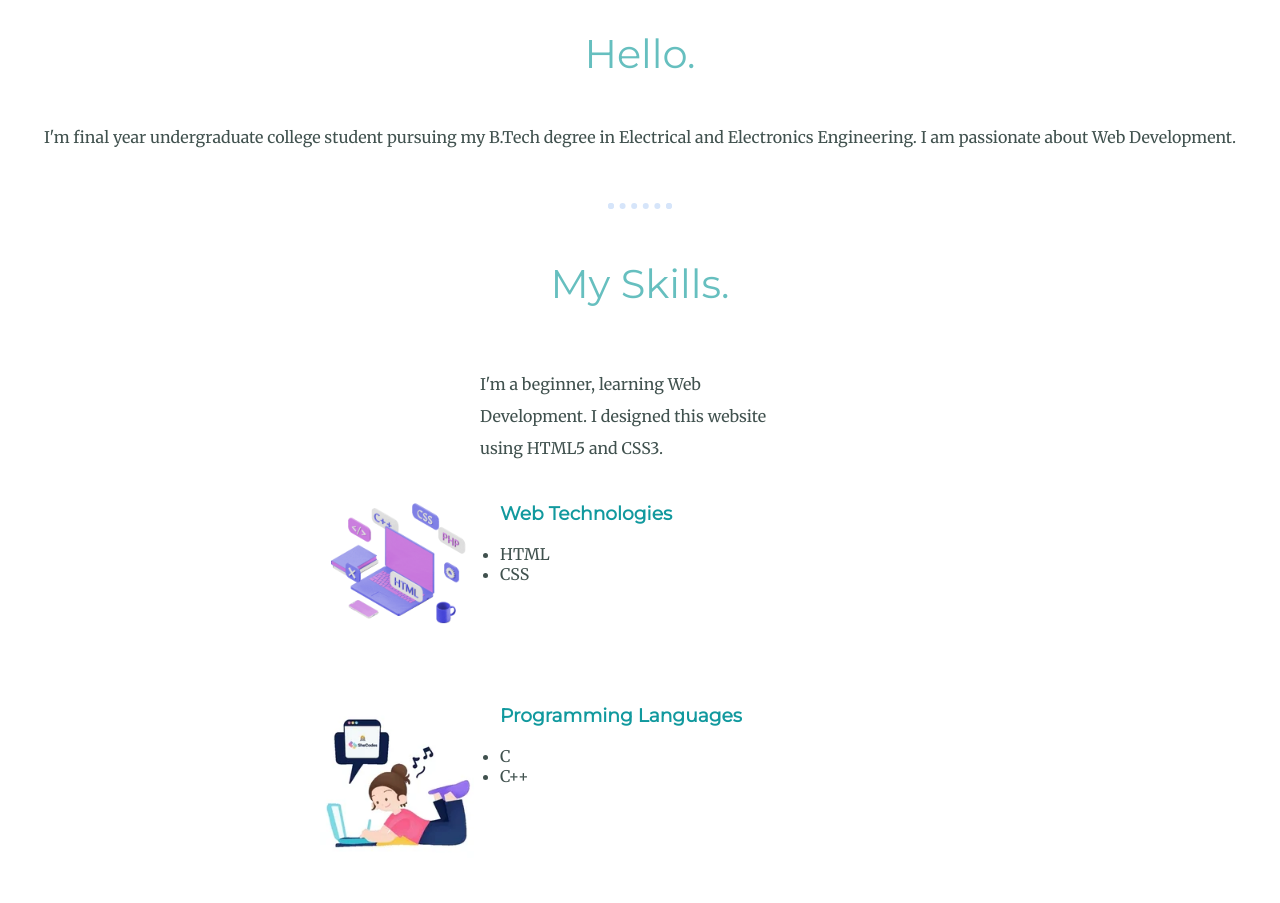
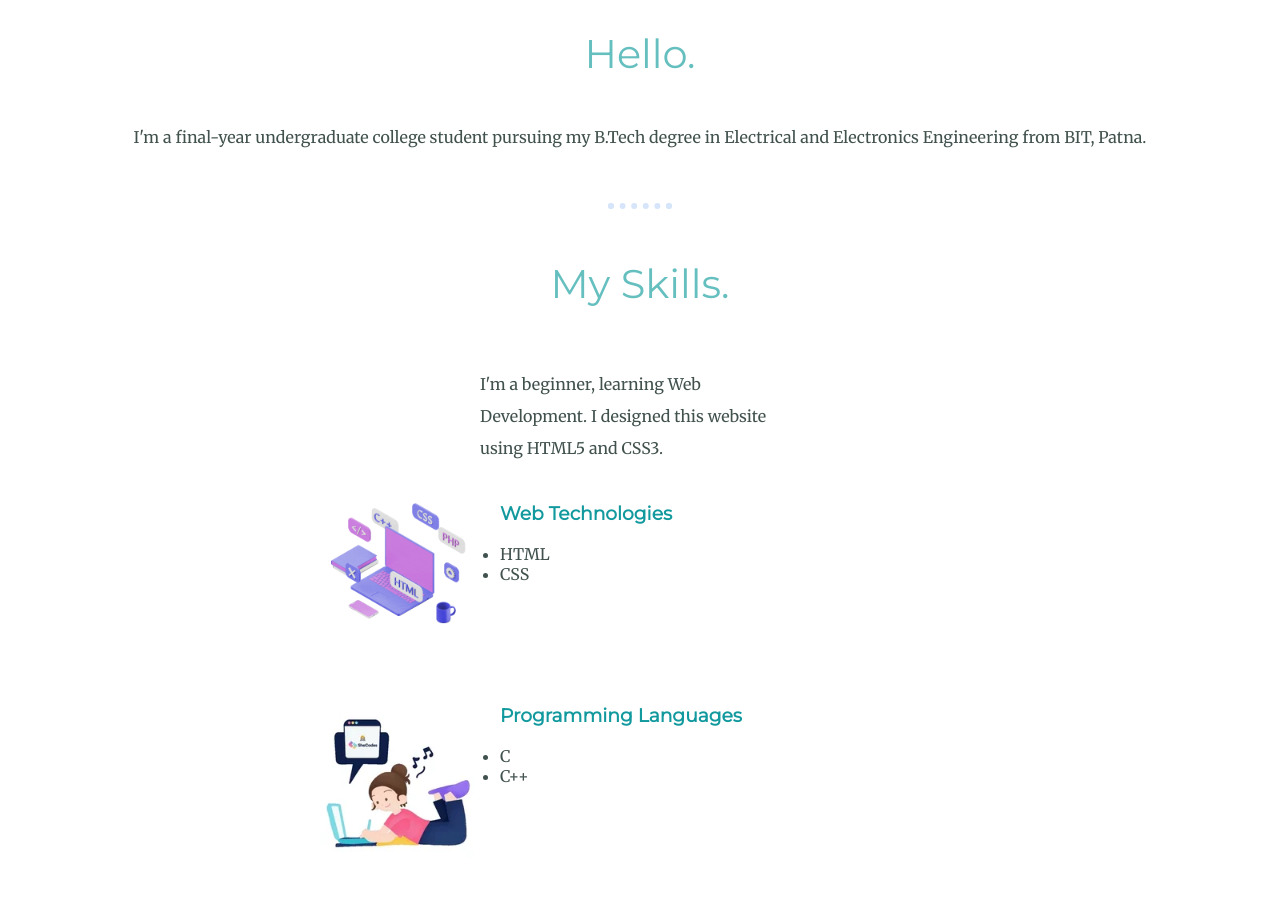
Before and after one commit to cwaniraj149/personal-website, a plain HTML site: page index.html in a window 1280 px wide. Shown: the part 1020-1923 px from the top of the page. Drawn offline with Linux system fonts and the light colour scheme.

Commit message:
Update index.html

```diff
--- a/index.html
+++ b/index.html
@@ -28,7 +28,7 @@
       <img src="images\shiwani.png" alt="Shiwani's pic" height="200">
 
       <h2>Hello.</h2>
-      <p>I'm final year undergraduate college student pursuing my B.Tech degree in Electrical and Electronics Engineering. I am passionate about Web Development. </p>
+      <p>I'm a final-year undergraduate college student pursuing my B.Tech degree in Electrical and Electronics Engineering from BIT, Patna.</p>
     </div>
 
     <hr>
```
